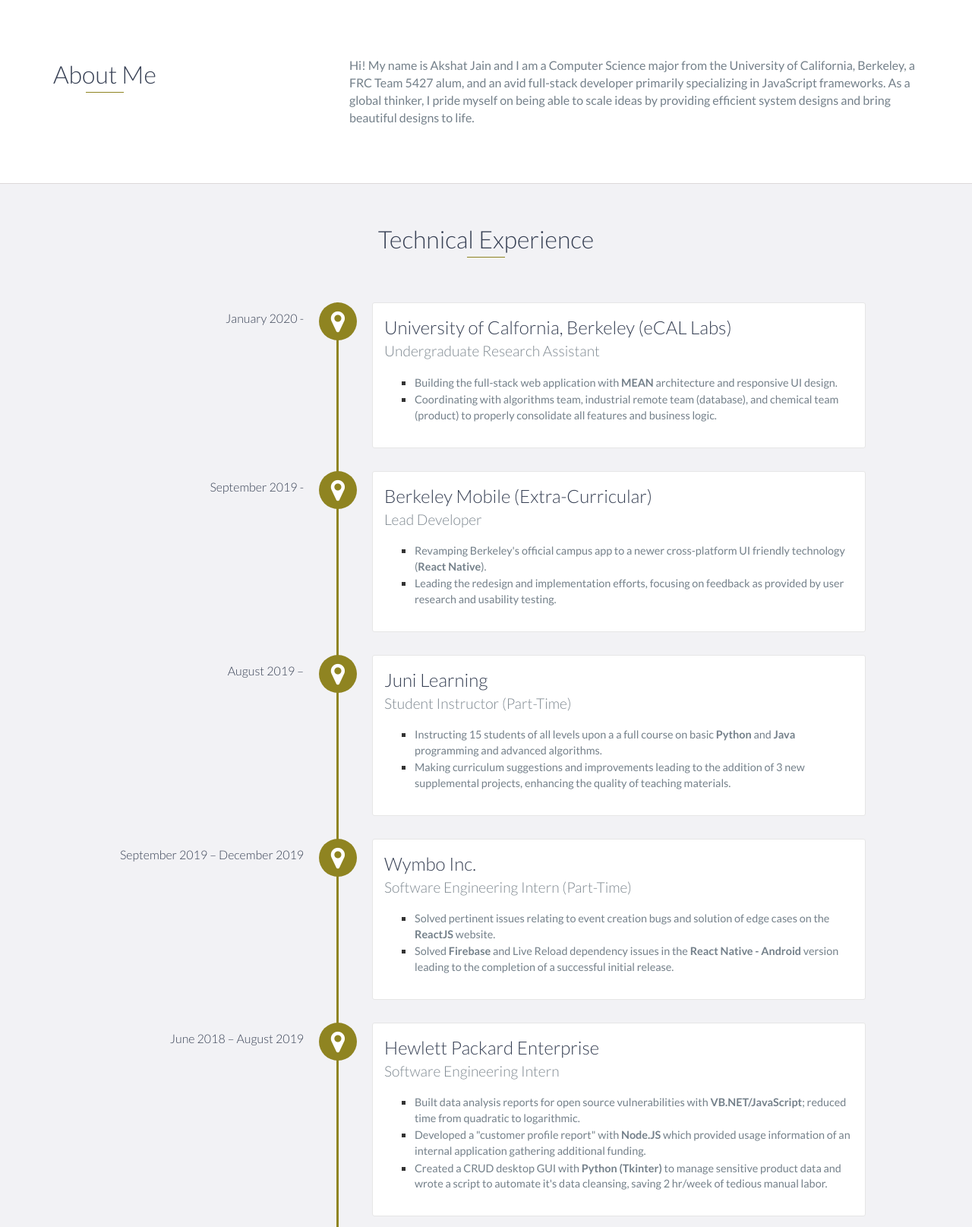
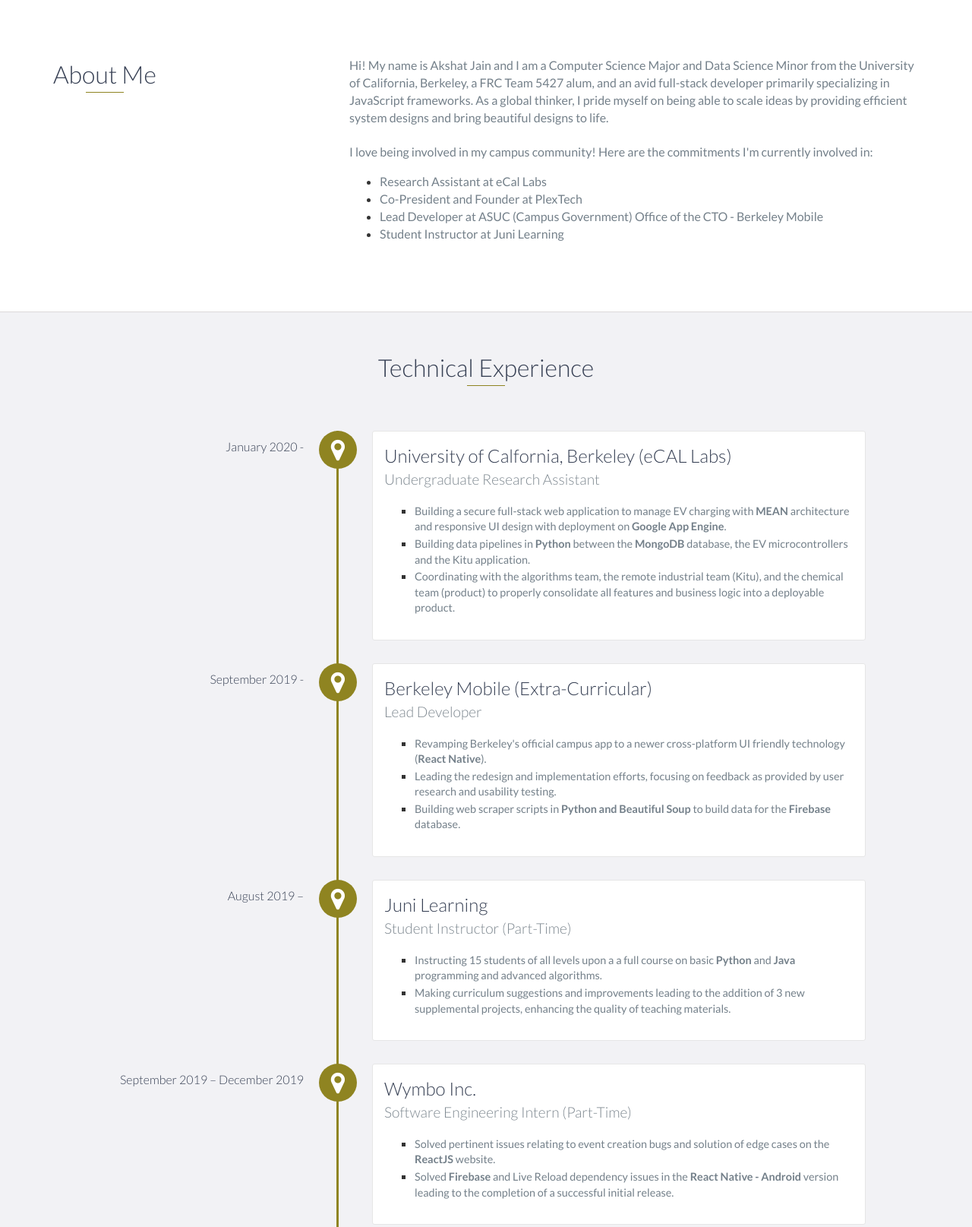
Before and after one commit to AkshatJain1/akshatjain1.github.io, a website: page index.html in a window 1280 px wide. Shown: the part 800-2415 px from the top of the page at 76% size. Drawn offline with nearby package versions, Linux system fonts and the light colour scheme.

Commit message:
updated resume, etc

```diff
--- a/index.html
+++ b/index.html
@@ -19,7 +19,7 @@
         <i class="fa fa-bars" aria-hidden="true"></i>
     </div>
     <!-- End #mobile-menu-toggle -->
-    <header>
+    <header class="sticky">
         <div id="mobile-menu-close">
             <span>Close</span> <i class="fa fa-times" aria-hidden="true"></i>
         </div>
@@ -98,9 +98,17 @@
                 </div> -->
                 <div class="col-md-8">
                     <p>
-                      Hi! My name is Akshat Jain and I am a Computer Science major from the University of California, Berkeley, a FRC Team 5427 alum,
+                      Hi! My name is Akshat Jain and I am a Computer Science Major and Data Science Minor from the University of California, Berkeley, a FRC Team 5427 alum,
                       and an avid full-stack developer primarily specializing in JavaScript frameworks. As a global thinker, I pride myself on being able to scale
                       ideas by providing efficient system designs and bring beautiful designs to life.
+                      <br><br>
+                      I love being involved in my campus community! Here are the commitments I'm currently involved in:
+                      <ul>
+                        <li><p>Research Assistant at eCal Labs</p></li>
+                        <li><p>Co-President and Founder at PlexTech</p></li>
+                        <li><p>Lead Developer at ASUC (Campus Government) Office of the CTO - Berkeley Mobile</p></li>
+                        <li><p>Student Instructor at Juni Learning</p></li>
+                      </ul>
                     </p>
                 </div>
             </div>
@@ -115,8 +123,9 @@
                 <h3>University of Calfornia, Berkeley (eCAL Labs)</h3>
                 <h4>Undergraduate Research Assistant</h4>
                 <ul style = "list-style-type: square">
-                  <li><p>Building the full-stack web application with <b>MEAN</b> architecture and responsive UI design.</p></li>
-                  <li><p>Coordinating with algorithms team, industrial remote team (database), and chemical team (product) to properly consolidate all features and business logic.</p></li>
+                  <li><p>Building a secure full-stack web application to manage EV charging with <b>MEAN</b> architecture and responsive UI design with deployment on <b>Google App Engine</b>.</p></li>
+                  <li><p>Building data pipelines in <b>Python</b> between the <b>MongoDB</b> database, the EV microcontrollers and the Kitu application.</p></li>
+                  <li><p>Coordinating with the algorithms team, the remote industrial team (Kitu), and the chemical team (product) to properly consolidate all features and business logic into a deployable product.</p></li>
                 </ul>
             </div>
 
@@ -126,6 +135,7 @@
                 <ul style = "list-style-type: square">
                   <li><p>Revamping Berkeley's official campus app to a newer cross-platform UI friendly technology (<b>React Native</b>).</p></li>
                   <li><p>Leading the redesign and implementation efforts, focusing on feedback as provided by user research and usability testing.</p></li>
+                  <li><p>Building web scraper scripts in <b>Python and Beautiful Soup</b> to build data for the <b>Firebase</b> database.</p></li>
                 </ul>
             </div>
 
@@ -157,14 +167,14 @@
                 <h4>Software Engineering Intern</h4>
                 <p>
                   <ul style = "list-style-type: square">
-                    <li><p>Built data analysis reports for open source vulnerabilities with <b>VB.NET/JavaScript</b>; reduced time from quadratic to logarithmic.</p></li>
-                    <li><p>Developed a "customer profile report" with <b>Node.JS</b> which provided usage information of an internal application gathering additional funding.</p></li>
+                    <li><p>Built time-efficient analysis and profile reports over gigabytes of data of open source vulnerabilities and customer data with <b>Node.JS</b> to help secure additional funding for an internal open source tracking application.</p></li>
+                    <li><p>Added additional features and UI updates to an internal open source tracking application which was written in <b>VB.NET and JavaScript</b> to increase user experience. Worked under an Agile workflow.</p></li>
                     <li><p>Created a CRUD desktop GUI with <b>Python (Tkinter)</b> to manage sensitive product data and wrote a script to automate it's data cleansing, saving 2 hr/week of tedious manual labor. </p></li>
                   </ul>
                 </p>
             </div>
 
-            <div data-date="December 2018 – February 2019">
+            <!-- <div data-date="December 2018 – February 2019">
                 <h3>Unite & Inspire NonProfit</h3>
                 <h4>Web Application Developer (Volunteer Consultant)</h4>
                 <p>
@@ -175,9 +185,9 @@
                       creating a central resource for all company events, communications and donations.</p></li>
                   </ul>
                 </p>
-            </div>
+            </div> -->
 
-            <div data-date="June 2017 – January 2019">
+            <!-- <div data-date="June 2017 – January 2019">
                 <h3>Effects of Autonomous Vehicles on Contemporary American Society (Research Paper)</h3>
                 <h4>Writer</h4>
                 <p>
@@ -187,7 +197,7 @@
                     <li><p>Explored insurmountable complexity of modern <b>PID control</b> algorithms.</p></li>
                   </ul>
                 </p>
-            </div>
+            </div> -->
 
             <div data-date="June 2017 – January 2019">
                 <h3>BitsNBytes Tutorials</h3>
@@ -223,13 +233,14 @@
         <div class="education-block">
             <h3>University of California, Berkeley</h3>
             <span class="education-date">May 2022</span>
-            <h4>Bachelors in Computer Science</h4>
+            <h4>Bachelor's Degree: <br> Computer Science Major ; Data Science Minor ; Entrepreneurship and Technology Certificate</h4>
+
             <p>
               <ul>
                 <li>GPA: 3.5 / 4.0</li>
                 <li>EECS <a href="https://www2.eecs.berkeley.edu/Courses/EE16A/" target="_blank">16a</a>/<a href="https://www2.eecs.berkeley.edu/Courses/EE16B/" target="_blank">16b</a>: Designing Devices and Systems</li>
                 <li>CS <a href="https://www2.eecs.berkeley.edu/Courses/CS61A/" target="_blank">61a</a>/<a href="https://www2.eecs.berkeley.edu/Courses/CS61B/" target="_blank">61b</a>/<a href="https://www2.eecs.berkeley.edu/Courses/CS70/" target="_blank">70</a>: Comp Programs, Algorithms, Discrete Math</li>
-                <li>Extracurricular: IEEE, Berkeley Mobile</li>
+                <li>IndEng <a href="https://scet.berkeley.edu/newton-series/">95</a>/<a href="https://classes.berkeley.edu/content/2020-spring-indeng-185-002-sem-002">185</a>: Newton Lecture Series, Amazoogle </li>
               </ul>
             </p>
         </div>
```
Also changed, not shown: 1 other file.
